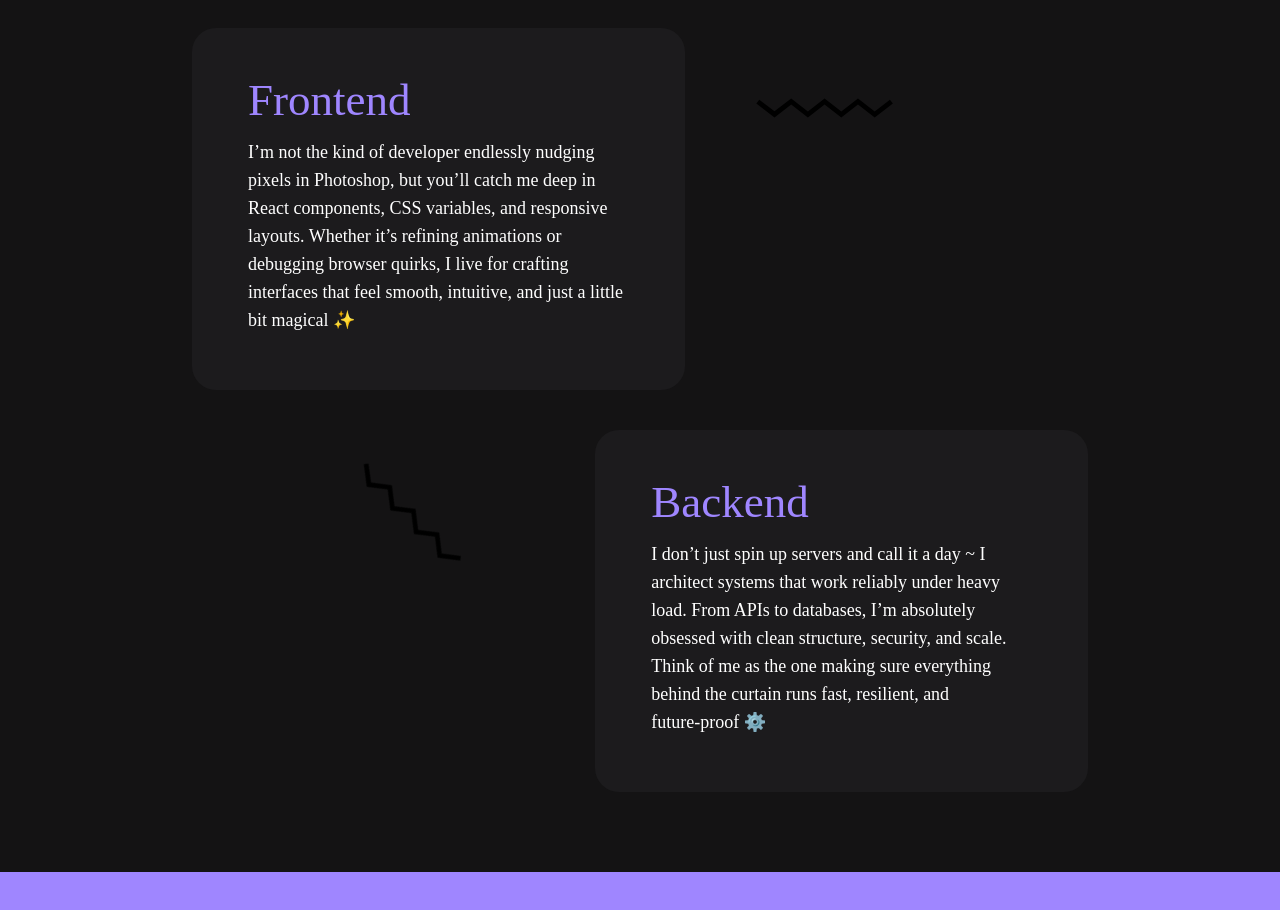
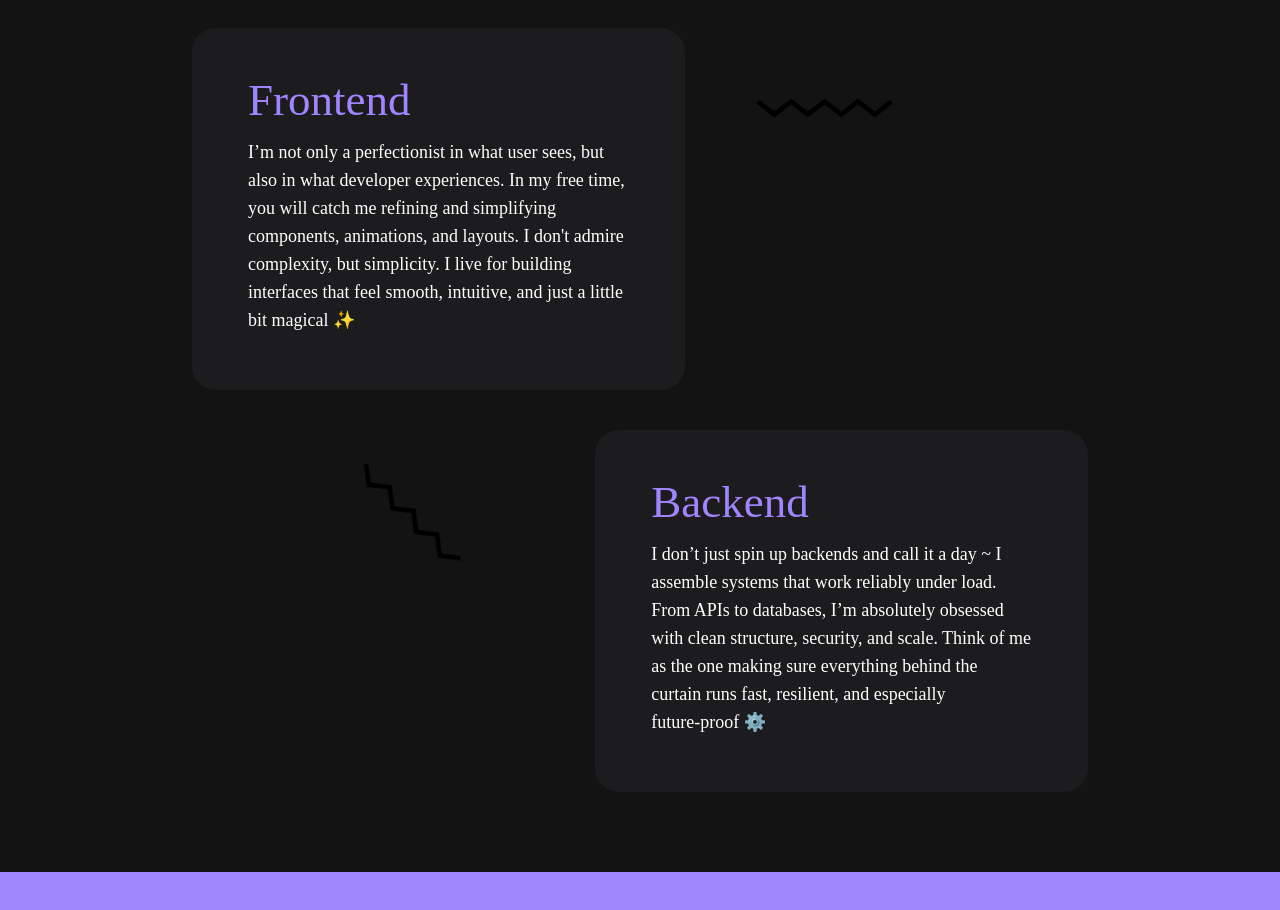
Before and after one commit to iDarkQ/portfolio, a Next.js app: page / in a window 1280 px wide. Shown: the part 880-1790 px from the top of the page. Built offline with nearby package versions, Linux system fonts and the light colour scheme; a web font is replaced by a local one.

Commit message:
refactor(about): make changes to the card texts

```diff
--- a/src/app/components/home/about/about-card-backend.tsx
+++ b/src/app/components/home/about/about-card-backend.tsx
@@ -7,10 +7,10 @@ export const AboutCardBackend = () => (
       Backend
     </Text>
     <Text as="p" className="text-start">
-      I don’t just spin up servers and call it a day ~ I architect systems that
-      work reliably under heavy load. From APIs to databases, I’m absolutely
-      obsessed with clean structure, security, and scale. Think of me as the one
-      making sure everything behind the curtain runs fast, resilient, and
+      I don’t just spin up backends and call it a day ~ I assemble systems that
+      work reliably under load. From APIs to databases, I’m absolutely obsessed
+      with clean structure, security, and scale. Think of me as the one making
+      sure everything behind the curtain runs fast, resilient, and especially
       future‑proof ⚙️
     </Text>
   </AboutCard>
--- a/src/app/components/home/about/about-card-frontend.tsx
+++ b/src/app/components/home/about/about-card-frontend.tsx
@@ -7,11 +7,11 @@ export const AboutCardFrontend = () => (
       Frontend
     </Text>
     <Text as="p" className="text-start">
-      I’m not the kind of developer endlessly nudging pixels in Photoshop, but
-      you’ll catch me deep in React components, CSS variables, and responsive
-      layouts. Whether it’s refining animations or debugging browser quirks, I
-      live for crafting interfaces that feel smooth, intuitive, and just a
-      little bit magical ✨
+      I’m not only a perfectionist in what user sees, but also in what developer
+      experiences. In my free time, you will catch me refining and simplifying
+      components, animations, and layouts. I don&apos;t admire complexity, but
+      simplicity. I live for building interfaces that feel smooth, intuitive,
+      and just a little bit magical ✨
     </Text>
   </AboutCard>
 );
```
